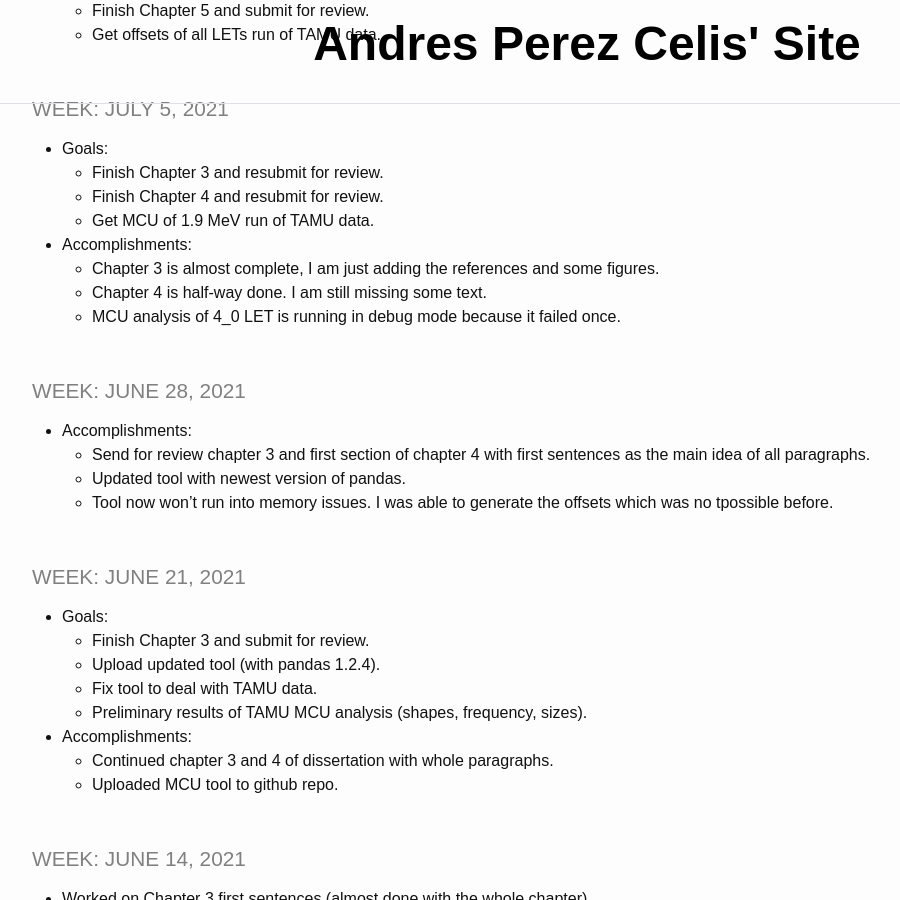
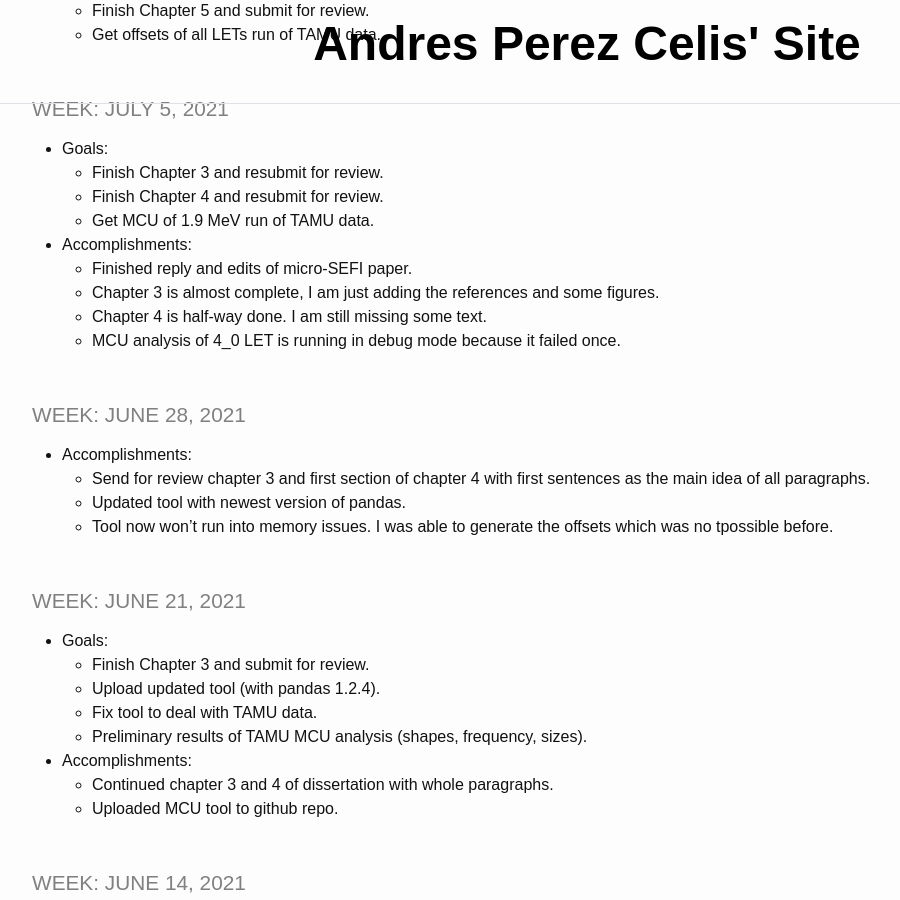
Before and after one commit to pcelis/mysite, a Jekyll site: the page built from _pages/log.md, in a window 1280 px wide and 900 px high, scrolled down 335 px. Shown: the whole window, without its empty margins (53-953 px from the left). Built offline with Jekyll 4.4.1, drawn with Linux system fonts in a browser that asks for light colours.

Commit message:
Update log.md

```diff
--- a/_pages/log.md
+++ b/_pages/log.md
@@ -16,6 +16,7 @@ title: Progress Log
    * Finish Chapter 4 and resubmit for review.
    * Get MCU of 1.9 MeV run of TAMU data.
  * Accomplishments:
+   * Finished reply and edits of micro-SEFI paper.
    * Chapter 3 is almost complete, I am just adding the references and some figures.
    * Chapter 4 is half-way done. I am still missing some text.
    * MCU analysis of 4_0 LET is running in debug mode because it failed once.
```
